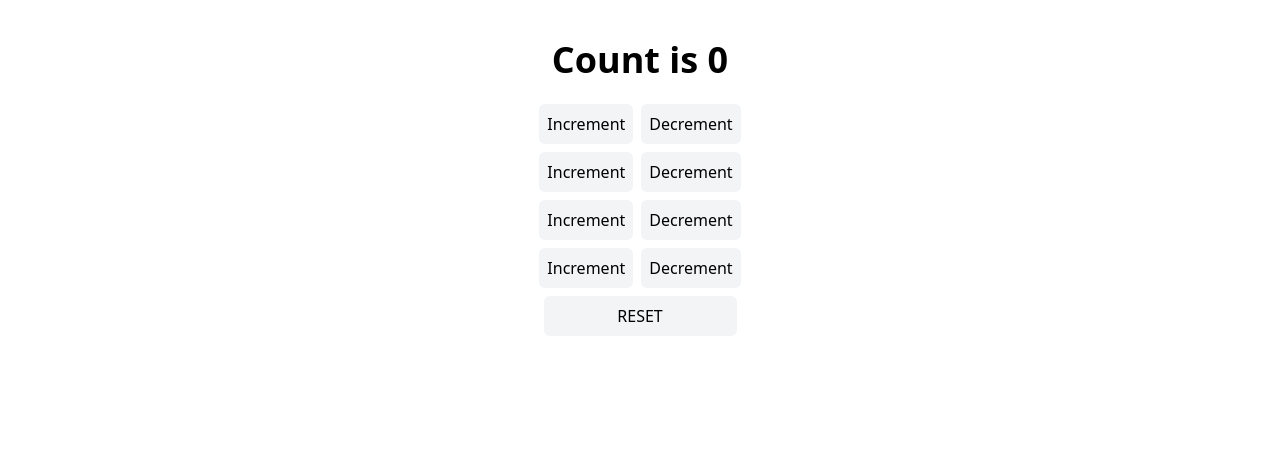
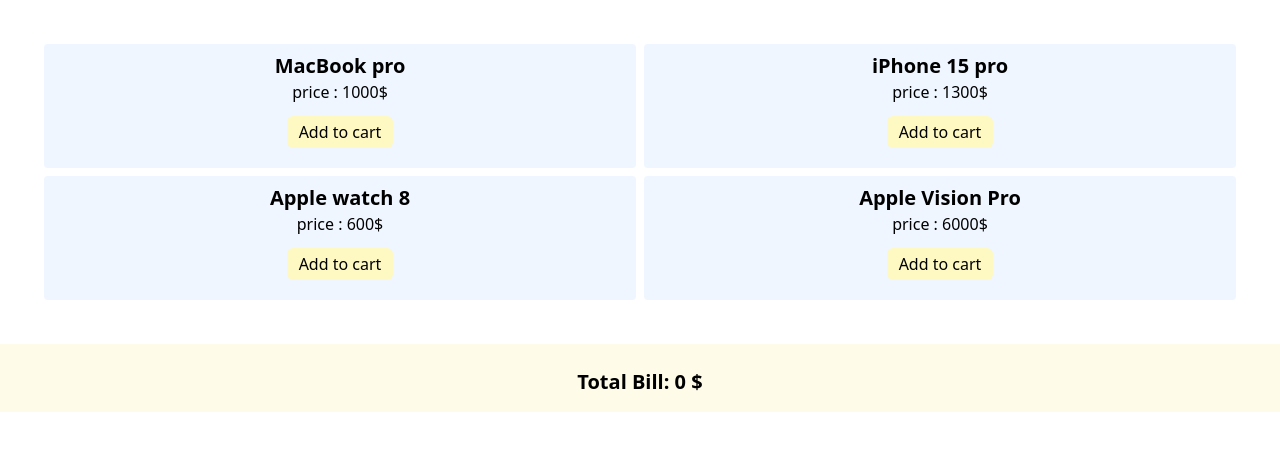
Before and after one commit to tanvir35web/context-api, a React (Vite) app: page / in a window 1280 px wide. Shown: the top 450 px of the page. Built offline with nearby package versions, Linux system fonts and the light colour scheme.

Commit message:
build a shopping cart system using context api

```diff
--- a/src/App.jsx
+++ b/src/App.jsx
@@ -1,22 +1,17 @@
-import "./App.css";
-import Counter from "./components/Counter";
-import { useContext } from "react";
-import { CounterContextApi } from "./context/CounterContext";
-import ResetCounter from "./components/ResetCounter";
+import Cart from "./components/Cart";
+import Item from "./components/Item";
 
 function App() {
-
-  const counterContext = useContext(CounterContextApi)
-
     return (
-        <div className="p-10">
-            <h1 className="text-4xl mb-5 font-bold text-center">Count is {counterContext.count}</h1>
-            <Counter />
-            <Counter />
-            <Counter />
-            <Counter />
-            <ResetCounter />
-        </div>
+        <>
+            <div className="p-10 grid grid-cols-2">
+                <Item name="MacBook pro" price={1000} />
+                <Item name="iPhone 15 pro" price={1300} />
+                <Item name="Apple watch 8" price={600} />
+                <Item name="Apple Vision Pro" price={6000} />
+            </div>
+            <Cart />
+        </>
     );
 }
 
--- /dev/null
+++ b/src/components/Cart.jsx
@@ -0,0 +1,21 @@
+import React from "react";
+import { useCart } from "../context/Cart";
+
+const Cart = () => {
+    const cart = useCart();
+    const totalBill = cart.item.reduce((a,b) => a+b.price, 0);
+
+    return (
+        <div className="text-center bg-yellow-50 p-4">
+            {cart &&
+                cart.item.map((product, index) => (
+                    <li key={index} className="list-none">
+                        {product.name} -- {product.price}$
+                    </li>
+                ))}
+            <p className="text-xl font-bold mt-2">Total Bill: {totalBill} $</p>
+        </div>
+    );
+};
+
+export default Cart;
--- /dev/null
+++ b/src/components/Item.jsx
@@ -0,0 +1,22 @@
+import React from "react";
+import { useCart } from "../context/Cart";
+
+const Item = (props) => {
+    const cart = useCart();
+    return (
+        <div className="bg-blue-50 m-1 p-2 rounded text-center">
+            <p className="text-xl font-bold">{props.name}</p>
+            <p>price : {props.price}$</p>
+            <button
+                onClick={() =>
+                    cart.setItem([...cart.item, { name: props.name, price: props.price }])
+                }
+                className="px-3 py-1 bg-yellow-100 hover:bg-green-300 rounded-md my-3"
+            >
+                Add to cart
+            </button>
+        </div>
+    );
+};
+
+export default Item;
--- /dev/null
+++ b/src/context/Cart.jsx
@@ -0,0 +1,17 @@
+import { createContext, useContext, useState } from "react";
+
+export const cartContext = createContext(null);
+
+export const useCart = () => {
+    const cart = useContext(cartContext);
+    return cart;
+}
+
+export const CartProvider = (props) => {
+    const [item, setItem] = useState([]);
+    return (
+        <cartContext.Provider value={{ item, setItem }}>
+            {props.children}
+        </cartContext.Provider>
+    );
+};
--- a/src/main.jsx
+++ b/src/main.jsx
@@ -2,12 +2,12 @@
 import ReactDOM from "react-dom/client";
 import App from "./App.jsx";
 import "./index.css";
-import { CounterProvider } from "./context/CounterContext.jsx";
+import { CartProvider } from "./context/Cart.jsx";
 
 ReactDOM.createRoot(document.getElementById("root")).render(
     <React.StrictMode>
-        <CounterProvider>
+        <CartProvider>
             <App />
-        </CounterProvider>
+        </CartProvider>
     </React.StrictMode>
 );
```
